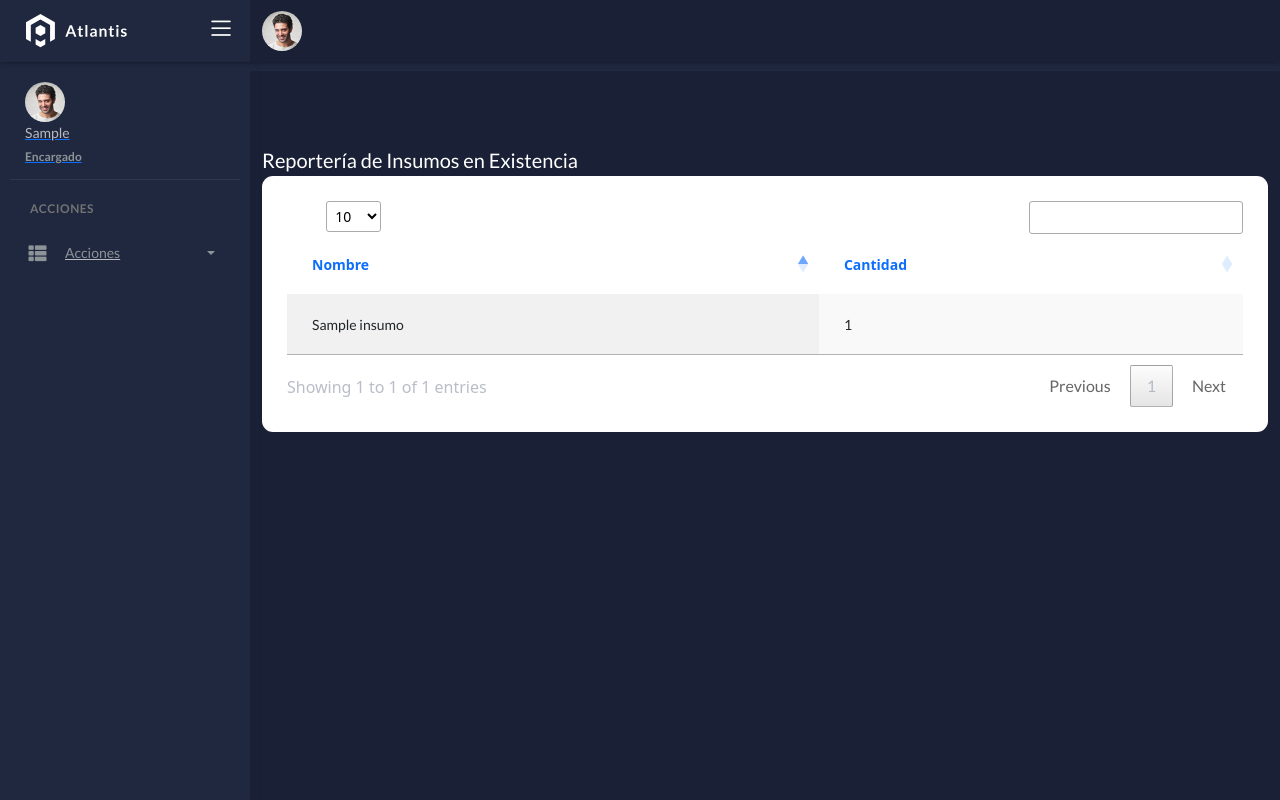
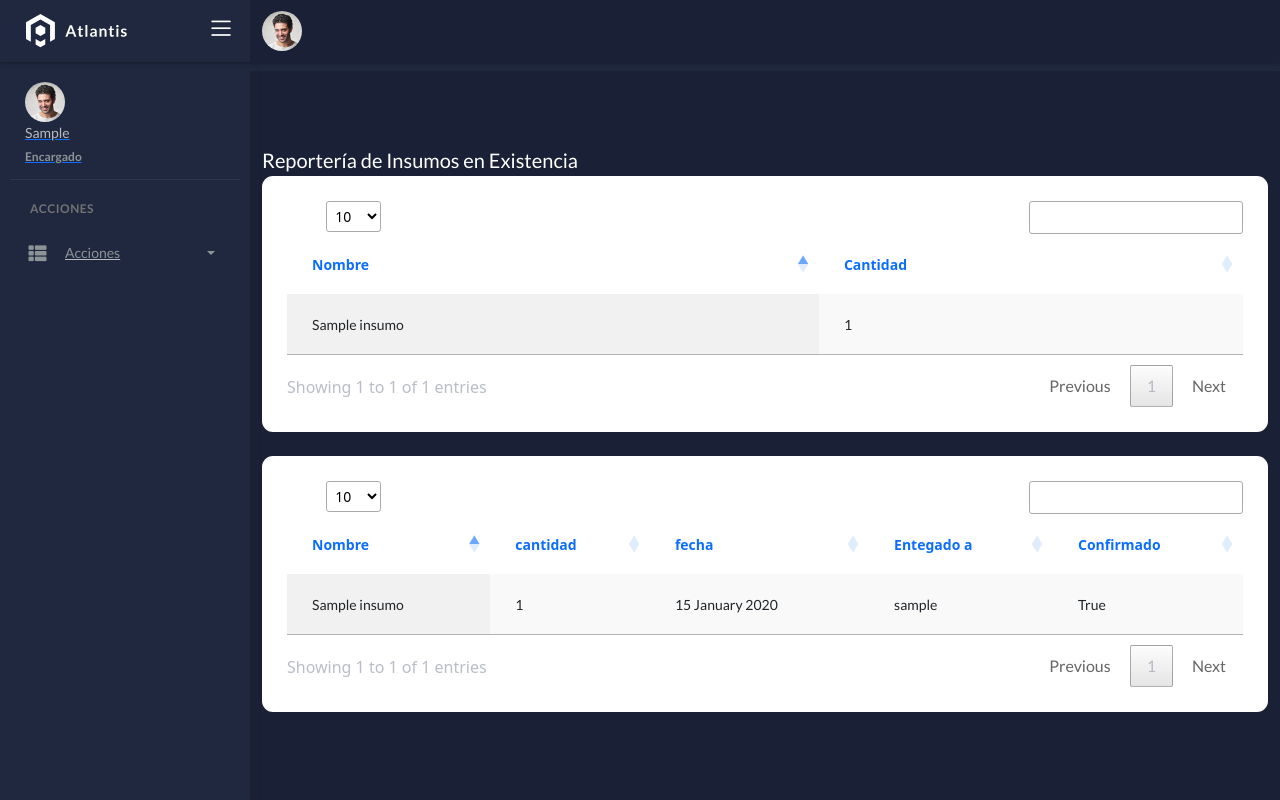
Before and after one commit to OddKing/inventarioNA, a Django app: page /reporteria-insumos/ in a window 1280 px wide. Run offline with Django 5.2, Linux system fonts and the light colour scheme; a user stored in the database is signed in; tables that the repository leaves empty hold one stand-in row (values such as "Sample post"); some libraries are stand-ins or nearby versions.

Commit message:
agregan cositas

```diff
--- a/oficina/inventario/views.py
+++ b/oficina/inventario/views.py
@@ -234,4 +234,6 @@ def reenviar_confirmacion(request, entrega_id):
 def reporteria_insumos(request):
     # Filtra los insumos que tienen una cantidad mayor a cero
     insumos = Insumo.objects.filter(cantidad__gt=0)
-    return render(request, 'reporteria_insumos.html', {'insumos': insumos})
+    entregas= Entrega.objects.filter()
+    #print(entregas)
+    return render(request, 'reporteria_insumos.html', {'insumos': insumos,'entregas':entregas})
--- a/oficina/oficina/settings.py
+++ b/oficina/oficina/settings.py
@@ -126,6 +126,8 @@ USE_I18N = True
 
 USE_TZ = True
 
+DATE_FORMAT = "d/F/Y"
+DATETIME_FORMAT = "d/F/Y H:i"
 
 # Static files (CSS, JavaScript, Images)
 # https://docs.djangoproject.com/en/5.0/howto/static-files/
--- a/oficina/templates/pagina_inicial.html
+++ b/oficina/templates/pagina_inicial.html
@@ -53,7 +53,7 @@
                 <tr>
                     <td>{{ entrega.insumo.nombre }}</td>
                     <td>{{ entrega.usuario.username }}</td>
-                    <td>{{ entrega.fecha_entrega }}</td>
+                    <td>{{ entrega.fecha_entrega | date:"j F Y" }}</td>
                     <td>{{ entrega.cantidad_entregada }}</td>
                     {% if user.is_authenticated %}
                     <td><form method="POST" action="{% url 'reenviar_confirmacion' entrega.id %}">
--- a/oficina/templates/reporteria_insumos.html
+++ b/oficina/templates/reporteria_insumos.html
@@ -30,6 +30,33 @@
             </tbody>
         </table>
     </div>
+    <br>
+    <div class="table-responsive">
+        <table id="tablaEntregas" class="display table table-striped table-hover" cellspacing="0" width="100%">
+            <thead>
+                <th class="text-primary">Nombre</th>
+                <th class="text-primary">cantidad</th>
+                <th class="text-primary">fecha</th>
+                <th class="text-primary">Entegado a</th>
+                <th class="text-primary"> Confirmado</th>
+            </thead>
+            <tbody>
+                {% for entrega in entregas %}
+                <tr>
+                    <td>{{ entrega.insumo.nombre }}</td>
+                    <td>{{ entrega.cantidad_entregada }}</td>
+                    <td>{{ entrega.fecha_entrega | date:"j F Y" }}</td>
+                    <td>{{ entrega.usuario.username }}</td>
+                    <td>{{ entrega.confirmado }}</td>
+                </tr>
+            {% empty %}
+                <tr>
+                    <td colspan="4" align="center">No hay entregas en realizadas .</td>
+                </tr>
+            {% endfor %}
+            </tbody>
+        </table>
+    </div>
 </div>
 
 <script>
@@ -40,6 +67,11 @@
                 "url": "//cdn.datatables.net/plug-ins/1.10.24/i18n/Spanish.json"
             }
         });
+        $('#tablaEntregas').DataTable({
+            "language": {
+                "url": "//cdn.datatables.net/plug-ins/1.10.24/i18n/Spanish.json"
+            }
+        });
     });
 </script>
 {% endblock %}
```
